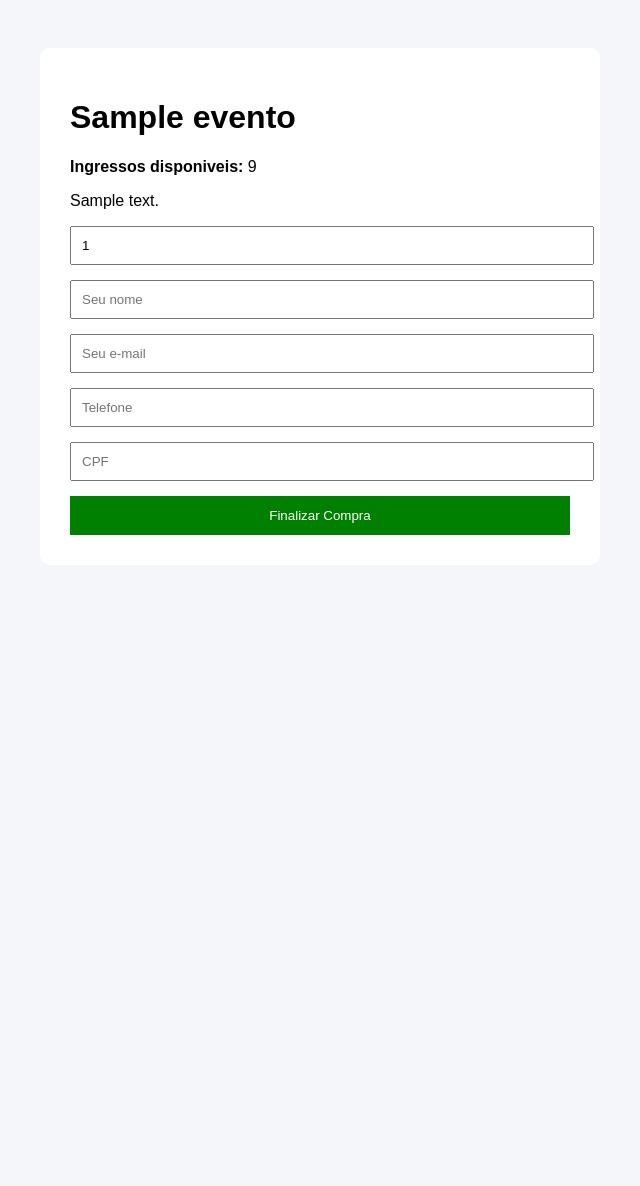
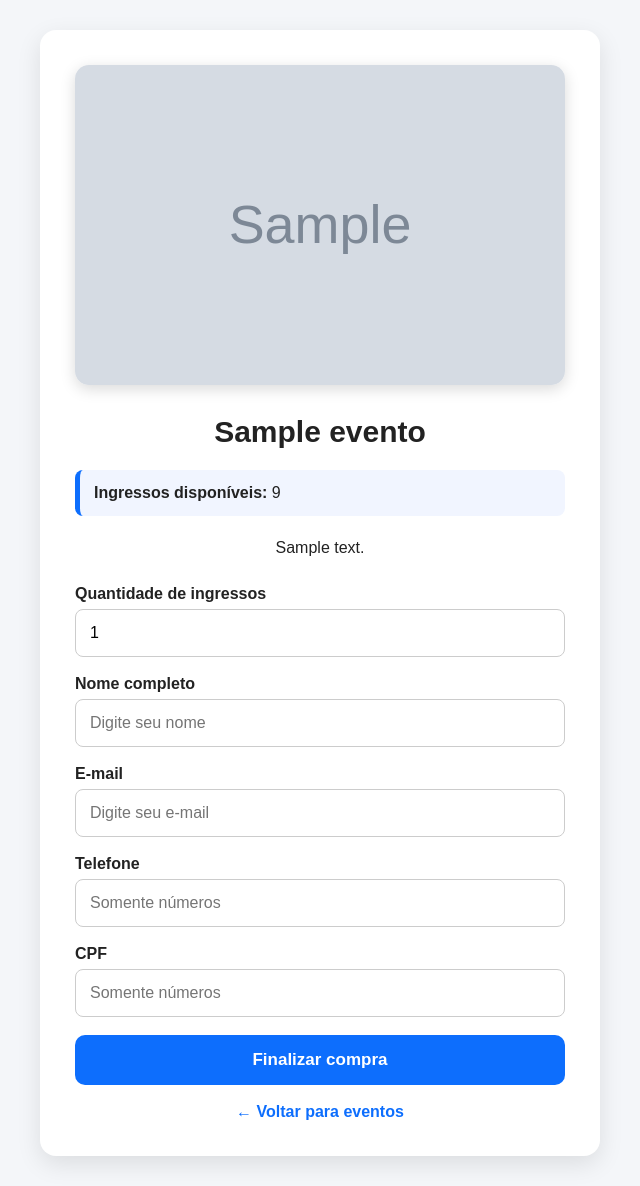
Before and after one commit to eriveltonjose/sistema-ingressos, a Django app: page /comprar/1/ in a window 1280 px wide. Shown: the whole page, without its empty margins (320-960 px from the left). Before the commit the page ends 535 px from the top, so only its background shows below. Run offline with Django 4.2, Linux system fonts and the light colour scheme; tables that the repository leaves empty hold one stand-in row (values such as "Sample post"); grey boxes marked "Sample" are stand-in pictures.

Commit message:
Sistema completo de checkin, PDF profissional e integracao Asaas

```diff
--- a/ingressos/models.py
+++ b/ingressos/models.py
@@ -30,6 +30,7 @@ class Ingresso(models.Model):
     )
 
     usado = models.BooleanField(default=False)
+    data_checkin = models.DateTimeField(null=True, blank=True)
     criado_em = models.DateTimeField(auto_now_add=True)
 
     def __str__(self):
--- a/ingressos/templates/ingressos/comprar_ingresso.html
+++ b/ingressos/templates/ingressos/comprar_ingresso.html
@@ -2,130 +2,218 @@
 <html lang="pt-br">
 <head>
     <meta charset="UTF-8">
+    <meta name="viewport" content="width=device-width, initial-scale=1.0">
     <title>Comprar Ingresso</title>
 
     <style>
+        *{
+            box-sizing:border-box;
+        }
 
         body{
-            font-family:Arial;
+            margin:0;
+            font-family:Arial, Helvetica, sans-serif;
             background:#f4f6f9;
-            padding:40px;
+            color:#222;
+            padding:30px 15px;
         }
 
         .box{
             background:white;
-            padding:30px;
-            max-width:500px;
+            width:100%;
+            max-width:560px;
             margin:auto;
-            border-radius:10px;
+            padding:35px;
+            border-radius:16px;
+            box-shadow:0 8px 25px rgba(0,0,0,0.10);
+        }
+
+	.banner-topo{
+   	    width:100%;
+    	    margin-bottom:25px;
+	}
+
+	.banner-topo img{
+    	    width:100%;
+    	    border-radius:14px;
+    	    object-fit:cover;
+    	    max-height:320px;
+    	    box-shadow:0 4px 15px rgba(0,0,0,0.15);
+	}
+
+        h1{
+            margin-top:0;
+            font-size:30px;
+            line-height:1.2;
+            text-align:center;
+        }
+
+        .info{
+            background:#f1f5ff;
+            border-left:5px solid #0d6efd;
+            padding:14px;
+            border-radius:8px;
+            margin-bottom:20px;
+        }
+
+        .descricao{
+            font-size:16px;
+            line-height:1.5;
+            margin-bottom:25px;
+            text-align:center;
+        }
+
+        .alerta{
+            background:#ffdddd;
+            color:#900;
+            padding:12px;
+            margin-bottom:15px;
+            border-radius:8px;
+            font-weight:bold;
+        }
+
+        label{
+            display:block;
+            font-weight:bold;
+            margin-bottom:6px;
         }
 
         input{
             width:100%;
-            padding:10px;
-            margin-bottom:15px;
+            padding:14px;
+            margin-bottom:18px;
+            border:1px solid #ccc;
+            border-radius:8px;
+            font-size:16px;
+        }
+
+        input:focus{
+            outline:none;
+            border-color:#0d6efd;
+            box-shadow:0 0 0 3px rgba(13,110,253,0.15);
         }
 
         button{
-            background:green;
+            background:#0d6efd;
             color:white;
             border:none;
-            padding:12px;
+            padding:15px;
             width:100%;
             cursor:pointer;
-        }
-@media (max-width: 768px) {
-
-    body{
-        padding:20px;
+            border-radius:10px;
+            font-size:17px;
+            font-weight:bold;
         }
 
-    .box, .container, form{
-        width:100%;
-        max-width:100%;
-        box-sizing:border-box;
+        button:hover{
+            background:#0b5ed7;
         }
 
-    input, select, button{
-        width:100%;
-        box-sizing:border-box;
-        font-size:16px;
+        button:disabled{
+            background:#999;
+            cursor:not-allowed;
+        }
+
+        .voltar{
+            display:block;
+            text-align:center;
+            margin-top:18px;
+            color:#0d6efd;
+            text-decoration:none;
+            font-weight:bold;
+        }
+
+        @media (max-width: 768px){
+            body{
+                padding:18px 12px;
+            }
+
+            .box{
+                padding:25px 20px;
+                border-radius:14px;
             }
 
             h1{
-        font-size:28px;
-        text-align:center;
+                font-size:24px;
             }
 
-    .btn, button{
-        padding:14px;
+            input, button{
                 font-size:16px;
             }
         }
+    </style>
+</head>
 
-    </style>
-
-</head>
 <body>
 
 <div class="box">
 
+    {% if evento.banner %}
+    <div class="banner-topo">
+        <img src="{{ evento.banner.url }}" alt="{{ evento.nome }}">
+    </div>
+    {% endif %}
+
     <h1>{{ evento.nome }}</h1>
-    <p>
-        <strong>Ingressos disponiveis:</strong>
-        {{ disponiveis }}
-    </p>
+
+    <div class="info">
+        <strong>Ingressos disponíveis:</strong> {{ disponiveis }}
+    </div>
 
     {% if messages %}
         {% for message in messages %}
-        <div style="background:#ffdddd; color:#900; padding:10px; margin-bottom:15px; border-radius:5px;">
+            <div class="alerta">
                 {{ message }}
             </div>
         {% endfor %}
     {% endif %}
 
-    <p>{{ evento.descricao }}</p>
+    <p class="descricao">{{ evento.descricao }}</p>
 
     <form method="POST">
-
         {% csrf_token %}
 
+        <label>Quantidade de ingressos</label>
         <input
             type="number"
             name="quantidade"
-        placeholder="Quantidade de ingressos"
             min="1"
             max="{{ disponiveis }}"
             value="1"
             required
         >
 
+        <label>Nome completo</label>
         <input
             type="text"
             name="nome"
-        placeholder="Seu nome"
+            placeholder="Digite seu nome"
             required
         >
 
+        <label>E-mail</label>
         <input
             type="email"
             name="email"
-        placeholder="Seu e-mail"
+            placeholder="Digite seu e-mail"
             required
         >
 
+        <label>Telefone</label>
         <input
             type="text"
             name="telefone"
-        placeholder="Telefone"
+            placeholder="Somente números"
             inputmode="numeric"
+            pattern="[0-9]+"
             required
         >
 
+        <label>CPF</label>
         <input
             type="text"
             name="cpf"
-        placeholder="CPF"
+            placeholder="Somente números"
             maxlength="11"
             pattern="[0-9]{11}"
             inputmode="numeric"
@@ -133,20 +221,17 @@
         >
 
         {% if disponiveis > 0 %}
+            <button type="submit">
+                Finalizar compra
+            </button>
+        {% else %}
+            <button type="button" disabled>
+                Ingressos esgotados
+            </button>
+        {% endif %}
+    </form>
 
-        <button type="submit">
-            Finalizar Compra
-        </button>
-
-    {% else %}
-
-        <button type="button" disabled>
-            Esgotado
-        </button>
-
-    {% endif %}
-
-    </form>
+    <a href="/" class="voltar">← Voltar para eventos</a>
 
 </div>
 
--- a/ingressos/views.py
+++ b/ingressos/views.py
@@ -21,6 +21,7 @@ from .models import Evento, Ingresso, Pedido
 import json
 from django.views.decorators.csrf import csrf_exempt
 from django.http import JsonResponse
+from django.utils import timezone
 
 def lista_eventos(request):
     eventos = Evento.objects.all()
@@ -185,30 +186,39 @@ def ingressos_vendidos(request):
             'total_validos': total_validos
         }
     )
+
+
 def validar_ingresso(request, codigo):
 
-    ingresso = get_object_or_404(Ingresso, codigo=codigo)
+    ingresso = get_object_or_404(
+        Ingresso,
+        codigo=codigo
+    )
 
-    ja_usado = ingresso.usado
+    if ingresso.usado:
 
-    if ja_usado:
-        status = 'INGRESSO JA UTILIZADO'
-        tipo = 'erro'
-    else:
-        ingresso.usado = True
-        ingresso.save()
-        status = 'INGRESSO VALIDADO COM SUCESSO'
-        tipo = 'ok'
+        return render(
+            request,
+            'ingressos/checkin_resultado.html',
+            {
+                'status': 'usado',
+                'ingresso': ingresso
+            }
+        )
+
+    ingresso.usado = True
+    ingresso.data_checkin = timezone.now()
+    ingresso.save()
 
     return render(
         request,
-        'ingressos/validar_ingresso.html',
+        'ingressos/checkin_resultado.html',
         {
-            'ingresso': ingresso,
-            'status': status,
-            'tipo': tipo
+            'status': 'ok',
+            'ingresso': ingresso
         }
     )
+
 def sucesso_compra(request):
 
     ids = request.GET.get('ids', '')
@@ -219,7 +229,8 @@ def sucesso_compra(request):
     ingressos_com_qr = []
 
     for ingresso in ingressos:
-        url_validacao = f"http://192.168.15.3:8000/validar/{ingresso.codigo}/"
+
+        url_validacao = f"https://ingressos.e-especialista.org.br/validar/{ingresso.codigo}/"
 
         qr = qrcode.make(url_validacao)
 
@@ -238,6 +249,7 @@ def sucesso_compra(request):
         'ingressos/sucesso_compra.html',
         {'ingressos_com_qr': ingressos_com_qr}
     )
+
 def baixar_pdf_ingressos(request):
 
     ids = request.GET.get('ids', '')
@@ -253,40 +265,118 @@ def baixar_pdf_ingressos(request):
 
     for ingresso in ingressos:
 
-        url_validacao = f"http://192.168.15.3:8000/validar/{ingresso.codigo}/"
+        # URL validação
+        url_validacao = f"https://ingressos.e-especialista.org.br/validar/{ingresso.codigo}/"
 
+        # QRCode
         qr = qrcode.make(url_validacao)
 
-        temp_file = tempfile.NamedTemporaryFile(delete=False, suffix='.png')
-        qr.save(temp_file.name)
+        temp_qr = tempfile.NamedTemporaryFile(delete=False, suffix='.png')
+        qr.save(temp_qr.name)
 
-        p.setFont("Helvetica-Bold", 22)
-        p.drawCentredString(largura / 2, altura - 80, "INGRESSO DO EVENTO")
+        # =========================
+        # BANNER DO EVENTO
+        # =========================
+        if ingresso.evento.banner:
 
+            try:
+                banner_path = ingresso.evento.banner.path
+
+                p.drawImage(
+                    ImageReader(banner_path),
+                    40,
+                    altura - 240,
+                    width=largura - 80,
+                    height=170,
+                    preserveAspectRatio=True
+                )
+
+            except Exception:
+                pass
+
+        # =========================
+        # TITULO
+        # =========================
+        p.setFont("Helvetica-Bold", 24)
+        p.drawCentredString(
+            largura / 2,
+            altura - 280,
+            "INGRESSO DO EVENTO"
+        )
+
+        # =========================
+        # NOME EVENTO
+        # =========================
         p.setFont("Helvetica-Bold", 18)
-        p.drawCentredString(largura / 2, altura - 130, ingresso.evento.nome)
+        p.drawCentredString(
+            largura / 2,
+            altura - 320,
+            ingresso.evento.nome
+        )
 
+        # =========================
+        # LINHA
+        # =========================
+        p.line(60, altura - 340, largura - 60, altura - 340)
+
+        # =========================
+        # DADOS
+        # =========================
         p.setFont("Helvetica", 13)
-        p.drawCentredString(largura / 2, altura - 180, f"Comprador: {ingresso.nome_comprador}")
-        p.drawCentredString(largura / 2, altura - 205, f"CPF: {ingresso.cpf}")
-        p.drawCentredString(largura / 2, altura - 230, f"Codigo: {ingresso.codigo}")
 
+        p.drawString(
+            80,
+            altura - 390,
+            f"Comprador: {ingresso.nome_comprador}"
+        )
+
+        p.drawString(
+            80,
+            altura - 420,
+            f"CPF: {ingresso.cpf}"
+        )
+
+        p.drawString(
+            80,
+            altura - 450,
+            f"Código: {ingresso.codigo}"
+        )
+
+        # =========================
+        # QR CODE
+        # =========================
         p.drawImage(
-            ImageReader(temp_file.name),
+            ImageReader(temp_qr.name),
             largura / 2 - 90,
-            altura - 460,
+            altura - 700,
             width=180,
             height=180
         )
 
+        # =========================
+        # TEXTO RODAPÉ
+        # =========================
         p.setFont("Helvetica", 10)
-        p.drawCentredString(largura / 2, altura - 500, "Apresente este QR Code na entrada do evento.")
+
+        p.drawCentredString(
+            largura / 2,
+            altura - 720,
+            "Apresente este QR Code na entrada do evento."
+        )
+
+        p.drawCentredString(
+            largura / 2,
+            altura - 740,
+            "Ingresso válido somente após confirmação do pagamento."
+        )
 
         p.showPage()
 
     p.save()
 
     return response
+
+
 def exportar_csv(request):
 
     evento_id = request.GET.get('evento')
@@ -336,6 +426,7 @@ def testar_email(request):
     )
 
     return HttpResponse('E-mail enviado com sucesso!')
+
 def gerar_pdf_ingressos_bytes(ingressos):
 
     buffer_pdf = BytesIO()
@@ -345,35 +436,116 @@ def gerar_pdf_ingressos_bytes(ingressos):
 
     for ingresso in ingressos:
 
-        url_validacao = f"http://192.168.15.3:8000/validar/{ingresso.codigo}/"
+        # =========================
+        # URL DE VALIDACAO
+        # =========================
+        url_validacao = f"https://ingressos.e-especialista.org.br/validar/{ingresso.codigo}/"
 
+        # =========================
+        # QR CODE
+        # =========================
         qr = qrcode.make(url_validacao)
 
         buffer_qr = BytesIO()
         qr.save(buffer_qr, format='PNG')
         buffer_qr.seek(0)
 
-        p.setFont("Helvetica-Bold", 22)
-        p.drawCentredString(largura / 2, altura - 80, "INGRESSO DO EVENTO")
+        # =========================
+        # BANNER DO EVENTO
+        # =========================
+        if ingresso.evento.banner:
 
-        p.setFont("Helvetica-Bold", 18)
-        p.drawCentredString(largura / 2, altura - 130, ingresso.evento.nome)
+            try:
 
-        p.setFont("Helvetica", 13)
-        p.drawCentredString(largura / 2, altura - 180, f"Comprador: {ingresso.nome_comprador}")
-        p.drawCentredString(largura / 2, altura - 205, f"CPF: {ingresso.cpf}")
-        p.drawCentredString(largura / 2, altura - 230, f"Codigo: {ingresso.codigo}")
+                banner_path = ingresso.evento.banner.path
 
+                p.drawImage(
+                    ImageReader(banner_path),
+                    40,
+                    altura - 240,
+                    width=largura - 80,
+                    height=170,
+                    preserveAspectRatio=True
+                )
+
+            except Exception:
+                pass
+
+        # =========================
+        # TITULO
+        # =========================
+        p.setFont("Helvetica-Bold", 24)
+
+        p.drawCentredString(
+            largura / 2,
+            altura - 280,
+            ingresso.evento.nome
+        )
+
+        # =========================
+        # LINHA DIVISORIA
+        # =========================
+        p.line(
+            60,
+            altura - 300,
+            largura - 60,
+            altura - 300
+        )
+
+        # =========================
+        # DADOS COMPRADOR
+        # =========================
+        p.setFont("Helvetica", 14)
+
+        p.drawCentredString(
+            largura / 2,
+            altura - 360,
+            f"Comprador: {ingresso.nome_comprador}"
+        )
+
+        p.drawCentredString(
+            largura / 2,
+            altura - 395,
+            f"CPF: {ingresso.cpf}"
+        )
+
+        p.setFont("Helvetica", 12)
+
+        p.drawCentredString(
+            largura / 2,
+            altura - 435,
+            f"Codigo: {ingresso.codigo}"
+        )
+
+        # =========================
+        # QR CODE
+        # =========================
         p.drawImage(
             ImageReader(buffer_qr),
-            largura / 2 - 90,
-            altura - 460,
-            width=180,
-            height=180
+            largura / 2 - 110,
+            altura - 700,
+            width=220,
+            height=220
+        )
+
+        # =========================
+        # TEXTO RODAPE
+        # =========================
+        p.setFont("Helvetica-Bold", 12)
+
+        p.drawCentredString(
+            largura / 2,
+            altura - 735,
+            "Apresente este QR Code na entrada do evento."
         )
 
         p.setFont("Helvetica", 10)
-        p.drawCentredString(largura / 2, altura - 500, "Apresente este QR Code na entrada do evento.")
+
+        p.drawCentredString(
+            largura / 2,
+            altura - 755,
+            "Ingresso individual e valido para uma unica entrada."
+        )
 
         p.showPage()
 
@@ -382,6 +554,7 @@ def gerar_pdf_ingressos_bytes(ingressos):
     buffer_pdf.seek(0)
 
     return buffer_pdf.getvalue()
+
 def enviar_email_ingressos(ingressos, email_destino):
 
     pdf = gerar_pdf_ingressos_bytes(ingressos)
```
Also changed, not shown: config/settings.py (+5 -3 lines), ingressos/templates/ingressos/checkin_resultado.html (added, +96 -0 lines), ingressos/migrations/0005_ingresso_data_checkin.py (added), 1 other file. Lines whose indentation alone changed are shown as unchanged.
